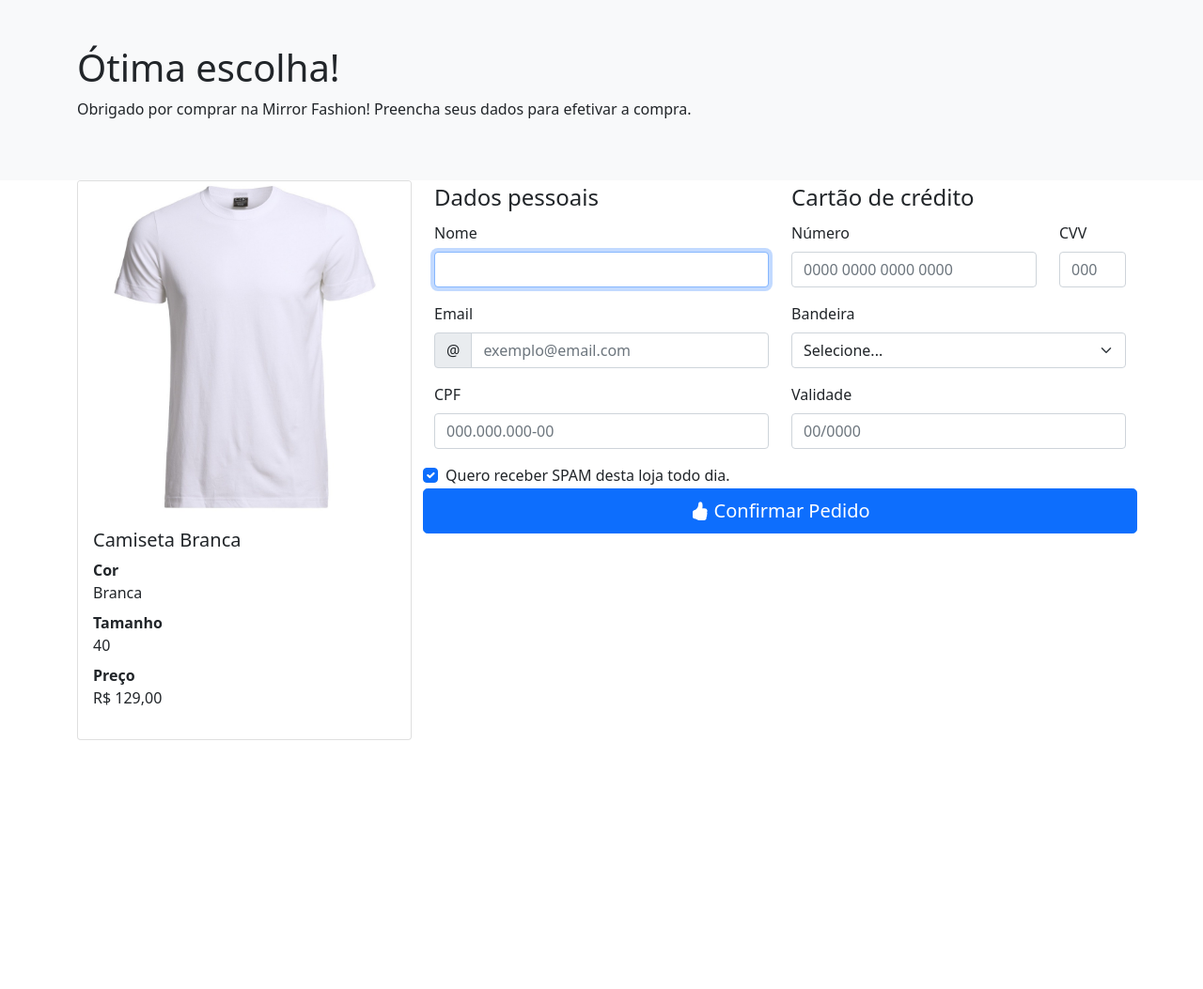
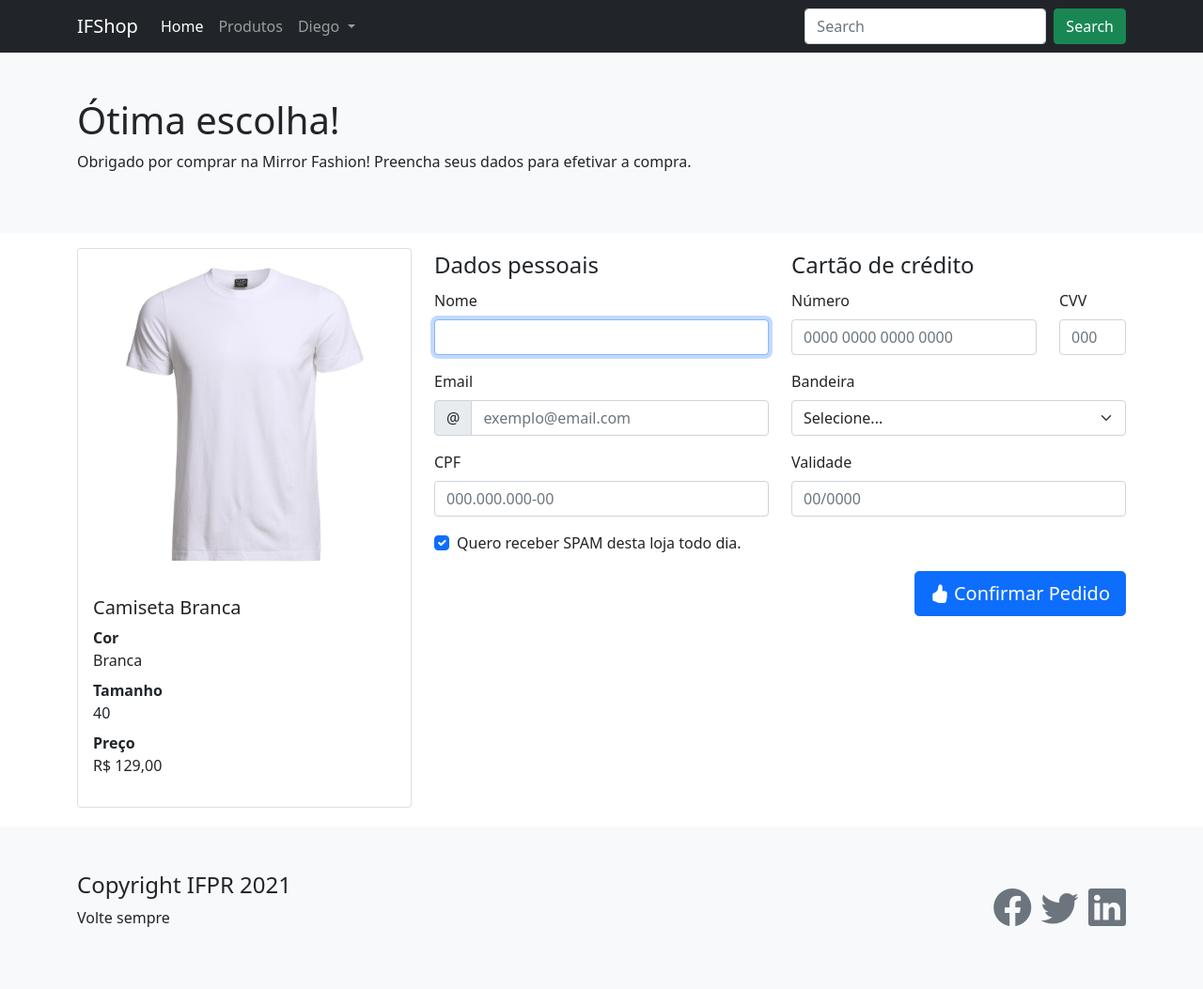
Before and after one commit to IFPR-2020-INFO18-Desenvolvimento-Web/bootstrap, a plain HTML site: page index.html in a window 1280 px wide. Shown: the whole page at 94% size. Before the commit the page ends 800 px from the top, so only its background shows below. Drawn offline with nearby package versions, Linux system fonts and the light colour scheme.

Commit message:
Add navbar, footer and margins

```diff
--- a/index.html
+++ b/index.html
@@ -16,7 +16,63 @@
     <title>Checkout IFShop</title>
   </head>
   <body>
-    <header class="bg-light pt-5 pb-5">
+    <nav class="navbar navbar-expand-lg navbar-dark bg-dark">
+      <div class="container">
+        <a class="navbar-brand" href="#">IFShop</a>
+        <button
+          class="navbar-toggler"
+          type="button"
+          data-bs-toggle="collapse"
+          data-bs-target="#navbarSupportedContent"
+          aria-controls="navbarSupportedContent"
+          aria-expanded="false"
+          aria-label="Toggle navigation"
+        >
+          <span class="navbar-toggler-icon"></span>
+        </button>
+        <div class="collapse navbar-collapse" id="navbarSupportedContent">
+          <ul class="navbar-nav me-auto mb-2 mb-lg-0">
+            <li class="nav-item">
+              <a class="nav-link active" aria-current="page" href="#">Home</a>
+            </li>
+            <li class="nav-item">
+              <a class="nav-link" href="#">Produtos</a>
+            </li>
+            <li class="nav-item dropdown">
+              <a
+                class="nav-link dropdown-toggle"
+                href="#"
+                id="navbarDropdown"
+                role="button"
+                data-bs-toggle="dropdown"
+                aria-expanded="false"
+              >
+                Diego
+              </a>
+              <ul class="dropdown-menu" aria-labelledby="navbarDropdown">
+                <li><a class="dropdown-item" href="#">Minha Conta</a></li>
+                <li><a class="dropdown-item" href="#">Meus Pedidos</a></li>
+                <li><hr class="dropdown-divider" /></li>
+                <li>
+                  <a class="dropdown-item" href="#">Logout</a>
+                </li>
+              </ul>
+            </li>
+          </ul>
+          <form class="d-flex">
+            <input
+              class="form-control me-2"
+              type="search"
+              placeholder="Search"
+              aria-label="Search"
+            />
+            <button class="btn btn-success" type="submit">Search</button>
+          </form>
+        </div>
+      </div>
+    </nav>
+
+    <header class="bg-light pt-5 pb-5 mb-3">
       <div class="container">
         <h1>Ótima escolha!</h1>
         <p>
@@ -26,13 +82,13 @@
       </div>
     </header>
 
-    <div class="container">
+    <main class="container">
       <div class="row">
-        <div class="col-4">
-          <div class="card">
+        <div class="col-lg-4">
+          <div class="card mb-3">
             <img
               src="imagens/camiseta.jpg"
-              class="card-img-top img-fluid"
+              class="card-img-top img-fluid p-3"
               alt="Camiseta Branca"
             />
             <div class="card-body">
@@ -51,10 +107,10 @@
           </div>
         </div>
 
-        <div class="col">
+        <div class="col-lg">
           <form action="" method="post">
             <div class="row">
-              <div class="col-6">
+              <div class="col-md-6">
                 <fieldset>
                   <legend>Dados pessoais</legend>
                   <div class="mb-3">
@@ -92,7 +148,7 @@
                   </div>
                 </fieldset>
               </div>
-              <div class="col-6">
+              <div class="col-md-6">
                 <fieldset>
                   <legend>Cartão de crédito</legend>
                   <div class="row">
@@ -144,6 +200,7 @@
                   </div>
                 </fieldset>
               </div>
+              <div class="col-12">
                 <div class="form-check">
                   <input
                     class="form-check-input"
@@ -156,15 +213,32 @@
                     Quero receber SPAM desta loja todo dia.
                   </label>
                 </div>
+              </div>
+              <div class="mt-3 col-12 d-flex justify-content-end">
                 <button type="submit" class="btn btn-primary btn-lg">
                   <i class="bi bi-hand-thumbs-up-fill"></i>
                   Confirmar Pedido
                 </button>
               </div>
+            </div>
           </form>
         </div>
       </div>
+    </main>
+
+    <footer class="bg-light mt-5 mt-md-1 pt-5 pb-5">
+      <div class="container d-flex justify-content-between align-items-center">
+        <div class="info">
+          <p class="h4">Copyright IFPR 2021</p>
+          <p>Volte sempre</p>
         </div>
+        <div class="links fs-1">
+          <a href=""><i class="bi bi-facebook text-secondary"></i></a>
+          <a href=""><i class="bi bi-twitter text-secondary"></i></a>
+          <a href=""><i class="bi bi-linkedin text-secondary"></i></a>
+        </div>
+      </div>
+    </footer>
 
     <script
       src="https://cdn.jsdelivr.net/npm/bootstrap@5.0.0-beta2/dist/js/bootstrap.bundle.min.js"
```
Lines whose indentation alone changed are shown as unchanged.
